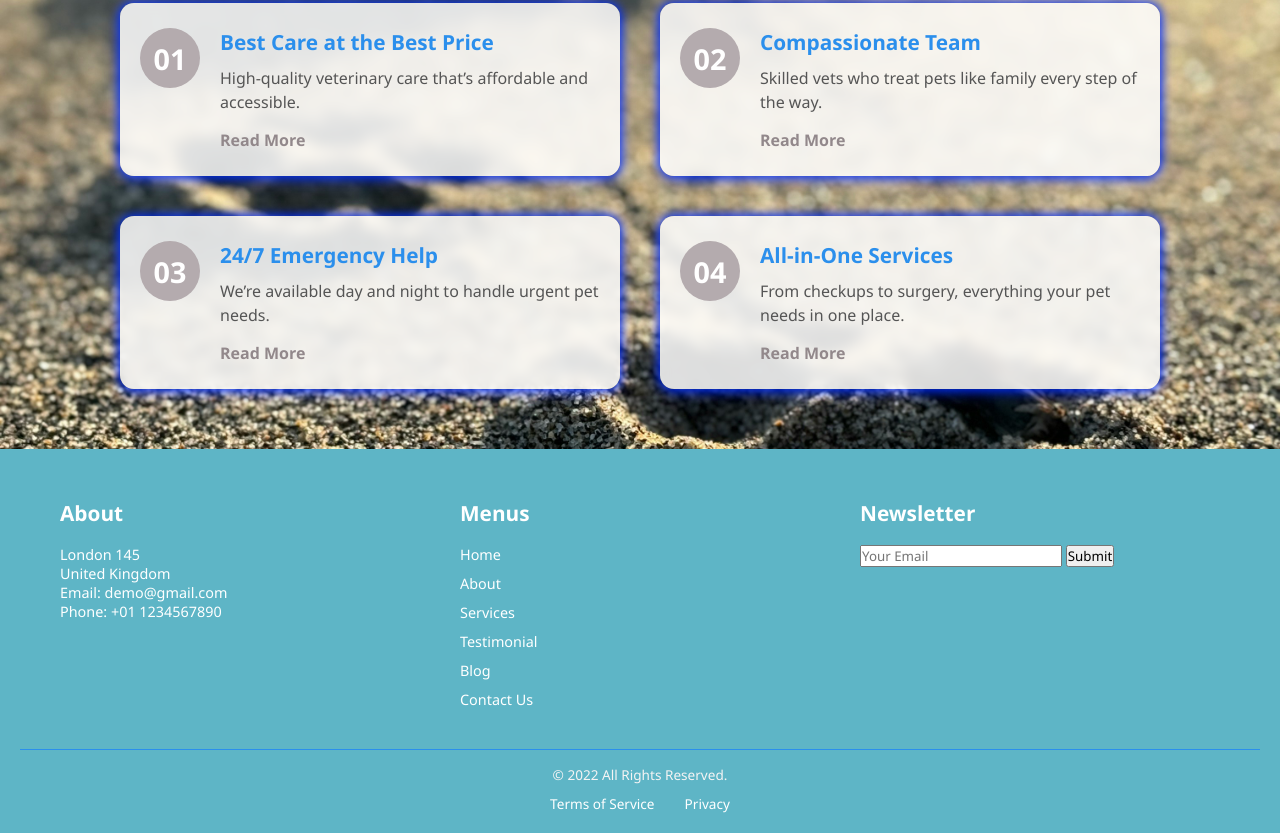
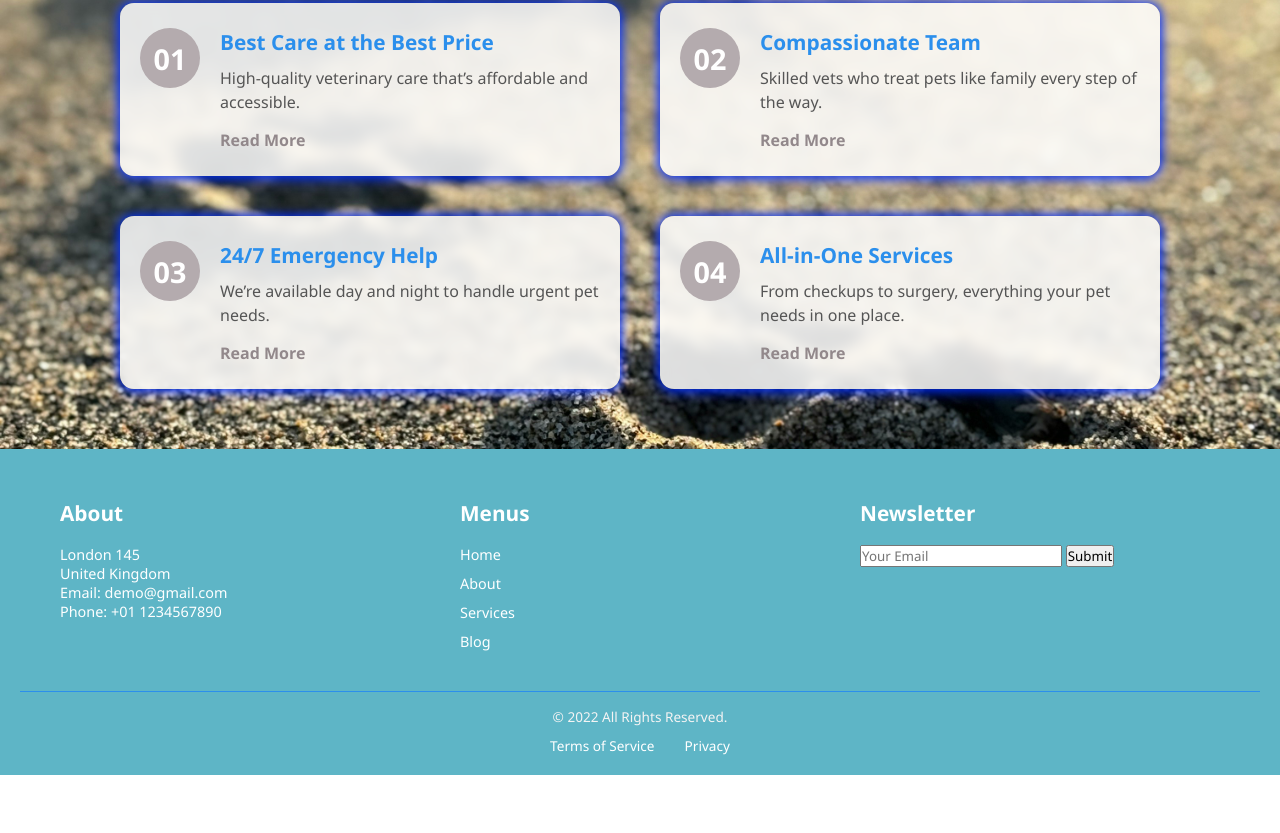
Before and after one commit to Leonard-03/Final, a plain HTML site: page index.html in a window 1280 px wide. Shown: the part 2232-3065 px from the top of the page. After the commit the page ends 3007 px from the top, so only its background shows below. Drawn offline with Linux system fonts and the light colour scheme.

Commit message:
Update index.html

```diff
--- a/index.html
+++ b/index.html
@@ -232,9 +232,7 @@
           <li><a href="index.html">Home</a></li>
           <li><a href="about.html">About</a></li>
           <li><a href="services.html">Services</a></li>
-          <li><a href="testimonial.html">Testimonial</a></li>
           <li><a href="blog.html">Blog</a></li>
-          <li><a href="contact.html">Contact Us</a></li>
         </ul>
       </div>
       <div class="newsletter">
```
